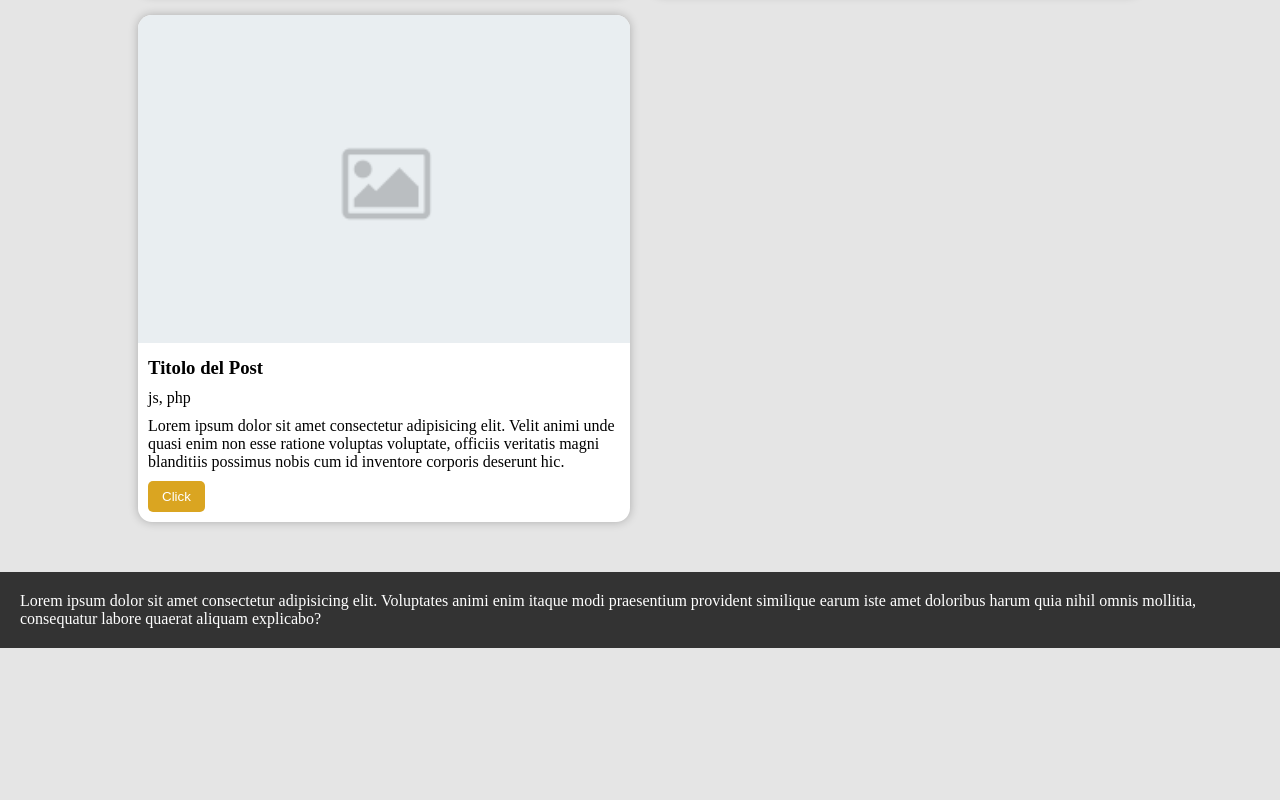
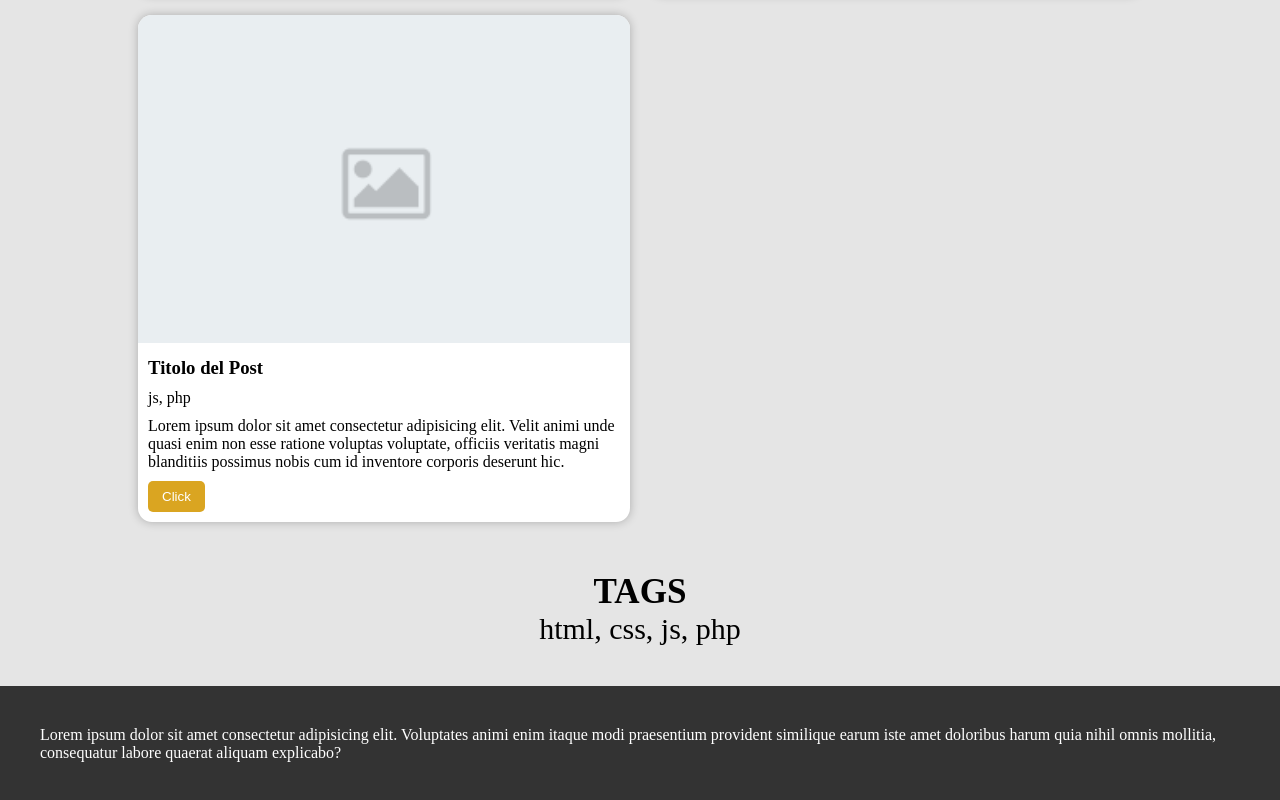
Before and after one commit to gianluca-milesi/react-props, a React (Vite) app: page / in a window 1280 px wide. Shown: the part 627-1427 px from the top of the page. Before the commit the page ends 1275 px from the top, so only its background shows below. Built offline with nearby package versions, Linux system fonts and the light colour scheme.

Commit message:
ADD: Tags component which shows all tags of posts array without repetitions

```diff
--- /dev/null
+++ b/src/components/Tags/Tags.jsx
@@ -0,0 +1,32 @@
+import style from "./Tags.module.css"
+import posts from "../../data/posts.js"
+
+function Tags({ tags }) {
+
+    let allTags = [];
+    let uniqueTags = [];
+
+    // Estrai tutti i tag dai post
+    posts.forEach(post => {
+        allTags = allTags.concat(post.tags); // Unisci tutti i tag in un unico array
+    });
+
+    // Rimuovi i duplicati con un ciclo
+    for (let i = 0; i < allTags.length; i++) {
+        if (!uniqueTags.includes(allTags[i])) {
+            uniqueTags.push(allTags[i]); // Aggiungi solo i tag che non sono già presenti
+        }
+    }
+
+    // Unisci i tag unici in una stringa separata da virgola
+    const tagsToString = uniqueTags.join(", ");
+
+    return (
+        <div className={style.all_tags}>
+            <h3>TAGS</h3>
+            <p>{tagsToString}</p>
+        </div>
+    );
+}
+
+export default Tags
--- /dev/null
+++ b/src/components/Tags/Tags.module.css
@@ -0,0 +1,5 @@
+.all_tags {
+    text-align: center;
+    margin-top: 40px;
+    font-size: 30px;
+}
--- a/src/layouts/Footer/Footer.module.css
+++ b/src/layouts/Footer/Footer.module.css
@@ -1,7 +1,7 @@
 footer {
     background-color: rgb(51, 51, 51);
     color: white;
-    padding: 20px;
+    padding: 40px;
     margin-top: 40px;
 }
 
--- a/src/layouts/Main.jsx
+++ b/src/layouts/Main.jsx
@@ -1,5 +1,6 @@
 import PostCard from "../components/PostCard/PostCard"
 import posts from "../data/posts.js"
+import Tags from "../components/Tags/Tags.jsx"
 
 function Main() {
     return (
@@ -18,6 +19,9 @@ function Main() {
                         ))}
                     </div>
                 </div>
+                <div className="container">
+                    <Tags />
+                </div>
             </main>
         </>
     )
```
